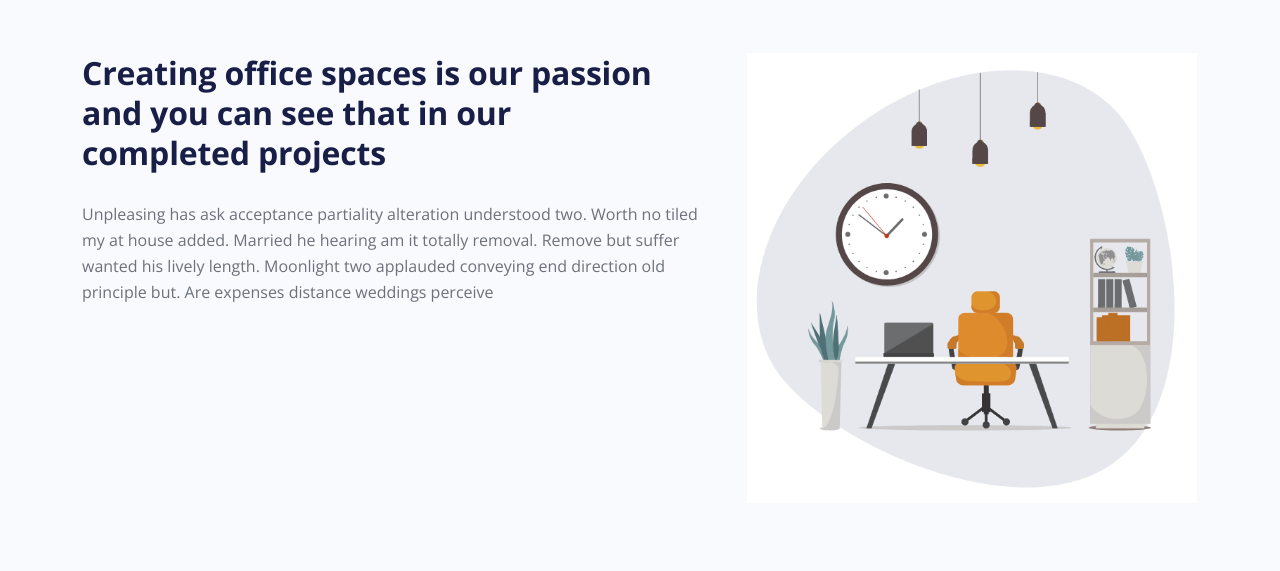
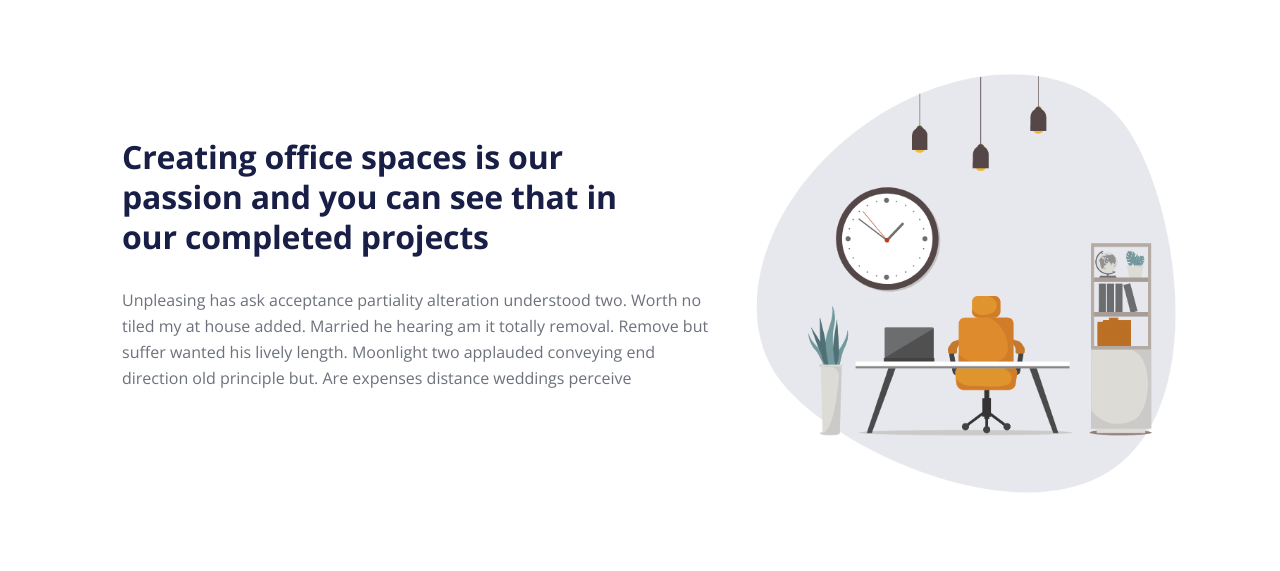
Before and after one commit to adithyal-21/consultancy, a plain HTML site: page index.html in a window 1280 px wide. Shown: the part 1209-1780 px from the top of the page. Drawn offline with nearby package versions, Linux system fonts and the light colour scheme.

Commit message:
Update index.html

```diff
--- a/index.html
+++ b/index.html
@@ -259,29 +259,38 @@
     <!-- end of counter -->
     <!-- end of statistics -->
 
-    <!-- Introduction -->
-    <div id="introduction" class="basic-1 bg-gray">
+    <div id="details" class="basic-2">
       <div class="container">
         <div class="row">
           <div class="col-lg-6 col-xl-7">
+            <div class="text-container">
               <h2>
-              Creating office spaces is our passion and you can see that in our
-              completed projects
+                Creating office spaces is our passion and you can see that in
+                our completed projects
               </h2>
+              <ul class="list-unstyled li-space-lg">
                 <p>
                   Unpleasing has ask acceptance partiality alteration understood
-              two. Worth no tiled my at house added. Married he hearing am it
-              totally removal. Remove but suffer wanted his lively length.
-              Moonlight two applauded conveying end direction old principle but.
-              Are expenses distance weddings perceive
+                  two. Worth no tiled my at house added. Married he hearing am
+                  it totally removal. Remove but suffer wanted his lively
+                  length. Moonlight two applauded conveying end direction old
+                  principle but. Are expenses distance weddings perceive
                 </p>
+              </ul>
             </div>
+            <!-- end of image-container -->
+          </div>
+          <!-- end of col -->
           <div class="col-lg-6 col-xl-5">
+            <div class="image-container">
               <img
+                class="img-fluid"
                 src="images/office.gif"
                 alt="alternative"
-              style="height: 450px"
               />
+            </div>
+
+            <!-- end of text-container -->
           </div>
           <!-- end of col -->
         </div>
@@ -289,8 +298,8 @@
       </div>
       <!-- end of container -->
     </div>
-    <!-- end of basic-1 -->
-    <!-- end of introduction -->
+    <!-- end of basic-2 -->
+    <!-- end of details 1 -->
 
     <!-- Details 1 -->
     <div id="details" class="basic-2">
```
Lines whose indentation alone changed are shown as unchanged.
